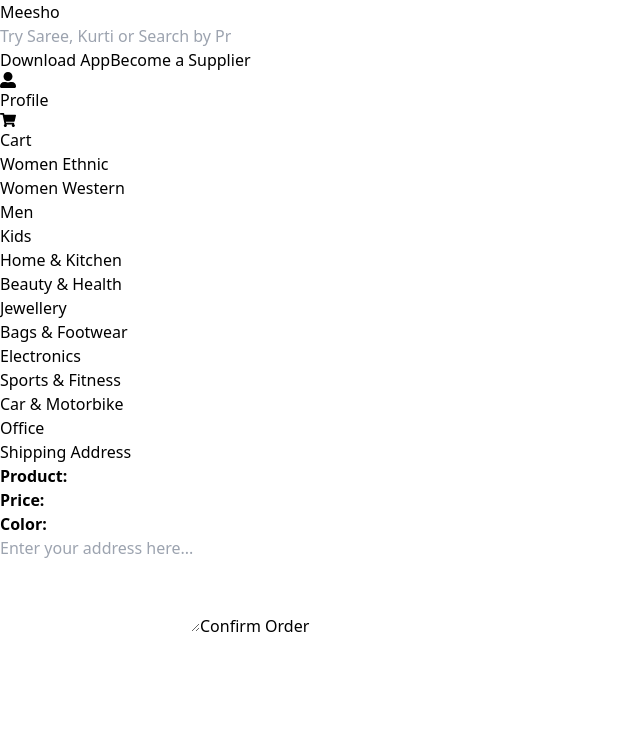
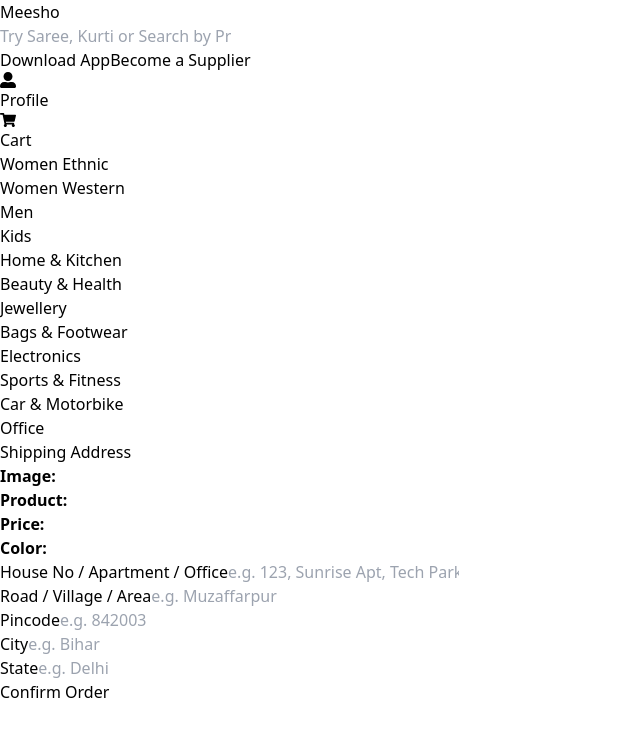
Before and after one commit to prafulparmar-095/Meesho-Clone, a React (Vite) app: page /address in a window 1280 px wide. Shown: the top 736 px of the page, without its empty margins (0-640 px from the left). Built offline with nearby package versions, Linux system fonts and the light colour scheme.

Commit message:
Manish Raj

```diff
--- a/src/AddressPage.jsx
+++ b/src/AddressPage.jsx
@@ -3,43 +3,119 @@
 
 export default function AddressPage() {
   const location = useLocation();
-  const { name, price, color } = location.state || {};
+  const { image , name, price, color, } = location.state || {};
 
-  const [address, setAddress] = useState('');
+  const [address, setAddress] = useState({
+    line1: '',
+    line2: '',
+    pincode: '',
+    city: '',
+    state: '',
+  });
+
   const [submitted, setSubmitted] = useState(false);
 
+  const handleChange = (e) => {
+    setAddress({ ...address, [e.target.name]: e.target.value });
+  };
+
   const handleSubmit = () => {
-    if (address.trim()) {
+    const allFilled = Object.values(address).every((val) => val.trim() !== '');
+    if (allFilled) {
       setSubmitted(true);
+    } else {
+      alert('Please fill all address fields.');
     }
   };
 
   return (
-    <div className="p-10">
+    <div className="p-10 max-w-xl mx-auto">
       <h2 className="text-2xl font-bold mb-4">Shipping Address</h2>
-      <p><strong>Product:</strong> {name}</p>
-      <p><strong>Price:</strong> {price}</p>
-      <p><strong>Color:</strong> {color}</p>
+
+      <div className="mb-6 p-4 border rounded bg-gray-50">
+        <p><strong>Image:</strong> {image}</p>
+        <p><strong>Product:</strong> {name}</p>
+        <p><strong>Price:</strong> {price}</p>
+        <p><strong>Color:</strong> {color}</p>
+      </div>
 
       {!submitted ? (
-        <div className="mt-4">
-          <textarea
-            className="w-full border p-3 rounded"
-            placeholder="Enter your address here..."
-            rows="4"
-            value={address}
-            onChange={(e) => setAddress(e.target.value)}
-          />
+        <div className="space-y-4">
+          <div>
+            <label className="block text-gray-700 font-semibold">House No / Apartment / Office</label>
+            <input
+              type="text"
+              name="line1"
+              value={address.line1}
+              onChange={handleChange}
+              className="w-full border p-2 rounded"
+              placeholder="e.g. 123, Sunrise Apt, Tech Park"
+              required
+            />
+          </div>
+
+          <div>
+            <label className="block text-gray-700 font-semibold">Road / Village / Area</label>
+            <input
+              type="text"
+              name="line2"
+              value={address.line2}
+              onChange={handleChange}
+              className="w-full border p-2 rounded"
+              placeholder="e.g. Muzaffarpur"
+              required
+            />
+          </div>
+
+          <div>
+            <label className="block text-gray-700 font-semibold">Pincode</label>
+            <input
+              type="text"
+              name="pincode"
+              value={address.pincode}
+              onChange={handleChange}
+              className="w-full border p-2 rounded"
+              placeholder="e.g. 842003"
+              required
+            />
+          </div>
+
+          <div>
+            <label className="block text-gray-700 font-semibold">City</label>
+            <input
+              type="text"
+              name="city"
+              value={address.city}
+              onChange={handleChange}
+              className="w-full border p-2 rounded"
+              placeholder="e.g. Bihar"
+              required
+            />
+          </div>
+
+          <div>
+            <label className="block text-gray-700 font-semibold">State</label>
+            <input
+              type="text"
+              name="state"
+              value={address.state}
+              onChange={handleChange}
+              className="w-full border p-2 rounded"
+              placeholder="e.g. Delhi"
+              required
+            />
+          </div>
+
           <button
             onClick={handleSubmit}
-            className="mt-4 bg-pink-600 text-white px-4 py-2 rounded hover:bg-pink-700"
+            className="mt-4 bg-pink-600 text-white px-6 py-2 rounded hover:bg-pink-700"
           >
             Confirm Order
           </button>
         </div>
       ) : (
         <div className="mt-6 p-4 border rounded bg-green-100 text-green-800">
-          <p>Thank you for your purchase! Your order has been placed.</p>
+          <p>✅ Thank you for your purchase! Your order has been placed.</p>
         </div>
       )}
     </div>
--- a/src/AllProducts.jsx
+++ b/src/AllProducts.jsx
@@ -3,10 +3,10 @@
 //tasmeen quraishi
 const products = [
 
-    { id:1, name:"Blue Printed Anarkali Kurti", image:"https://cdn.pixabay.com/photo/2017/07/31/11/23/people-2557417_1280.jpg", price:"₹1,299", color:"Blue" },
-    { id:2, name:"Black & Brown Anarkali Kurti", image:"https://cdn.pixabay.com/photo/2016/10/13/09/53/woman-1737254_1280.jpg", price:"₹1,399", color:"Black/Brown" },
-    { id:3, name:"Zig-Zag Blue Anarkali Kurti", image:"https://cdn.pixabay.com/photo/2021/05/21/08/19/indian-6277177_1280.jpg", price:"₹1,099", color:"Blue" },
-    { id:4, name:"Peach Georgette Anarkali Kurti", image:"https://cdn.pixabay.com/photo/2018/05/02/23/16/woman-3366434_1280.jpg", price:"₹1,499", color:"Peach" },
+    { id:1, name:"Blue Printed Anarkali Kurti", image:"https://i.pinimg.com/736x/f2/27/9b/f2279ba2d15f5de99c3537d7e76b70c9.jpg", price:"₹1,299", color:"Blue" },
+    { id:2, name:"Black & Brown Anarkali Kurti", image:"https://cdn.pixabay.com/photo/2022/01/21/10/17/anarkali-kurta-6954377_1280.jpg", price:"₹1,399", color:"Black/Brown" },
+    { id:3, name:"Zig-Zag Blue Anarkali Kurti", image:"https://cdn.pixabay.com/photo/2022/01/21/11/04/anarkali-kurta-6954528_1280.jpg", price:"₹1,099", color:"Blue" },
+    { id:4, name:"Peach Georgette Anarkali Kurti", image:"https://cdn.pixabay.com/photo/2022/01/21/11/36/anarkali-kurta-6954569_1280.jpg", price:"₹1,499", color:"Peach" },
     { id:5, name:"White Embroidered Kurti", image:"https://cdn.pixabay.com/photo/2019/02/10/08/29/baby-3984479_1280.jpg", price:"₹1,099", color:"White" },
     { id:6, name:"Green Floral Readymade Kurta", image:"https://cdn.pixabay.com/photo/2018/02/10/19/09/girl-3143021_1280.jpg", price:"₹1,199", color:"Green" },
     { id:7, name:"Pink A-line Kurti", image:"https://cdn.pixabay.com/photo/2018/02/01/03/08/girl-3121791_1280.jpg", price:"₹1,249", color:"Pink" },
--- a/src/BuyPage.jsx
+++ b/src/BuyPage.jsx
@@ -5,16 +5,17 @@
 export default function BuyPage() {
   const location = useLocation();
   const navigate = useNavigate();
-  const { name, price, color } = location.state || {};
+  const { image, name, price, color } = location.state || {};
 
   const handleProceed = () => {
-    navigate('/address', { state: { name, price, color } });
+    navigate('/address', { state: { image,name, price, color } });
   };
 
   return (
     <div className="p-10">
       <h2 className="text-2xl font-bold mb-4">Buy Product</h2>
       <p className="mb-2"><strong>Product:</strong> {name}</p>
+      <p className="mb-2"><strong>Image:</strong> {image}</p>
       <p className="mb-2"><strong>Price:</strong> {price}</p>
       <p className="mb-2"><strong>Color:</strong> {color}</p>
       <button
```
